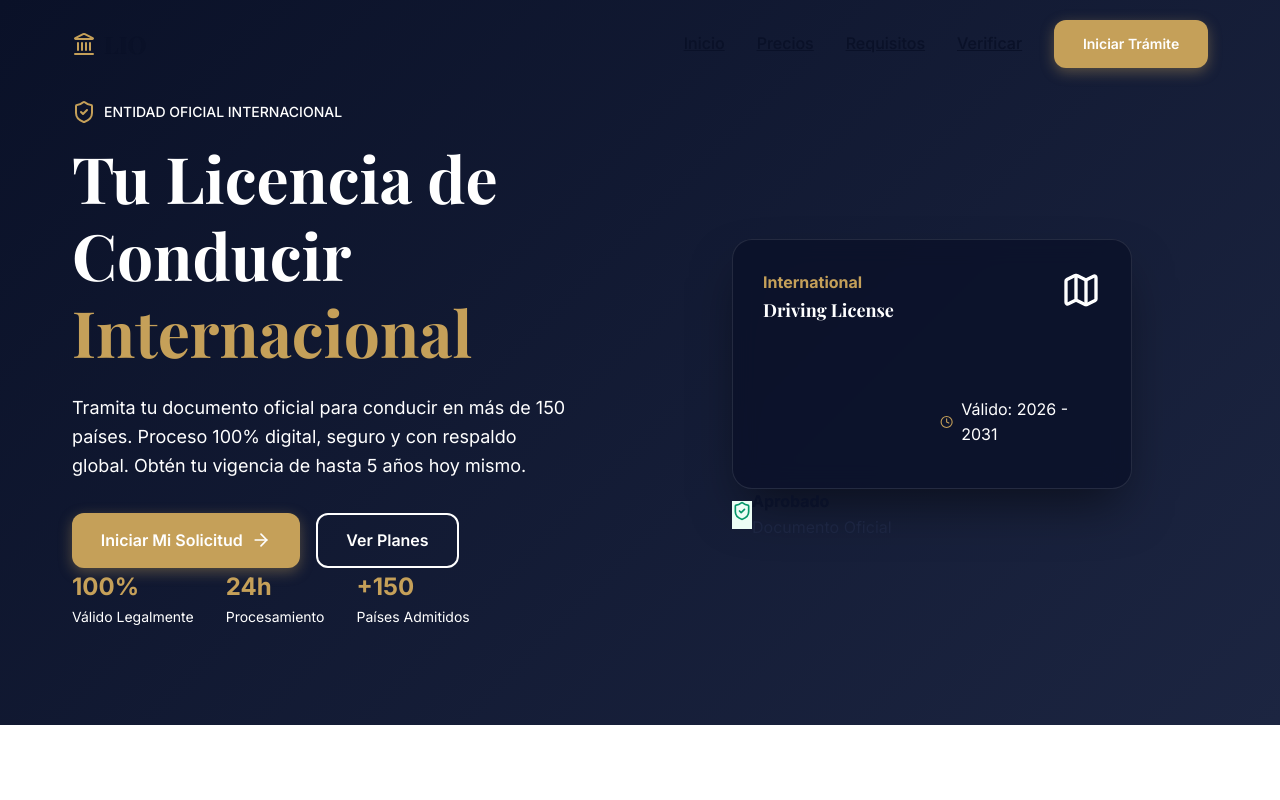
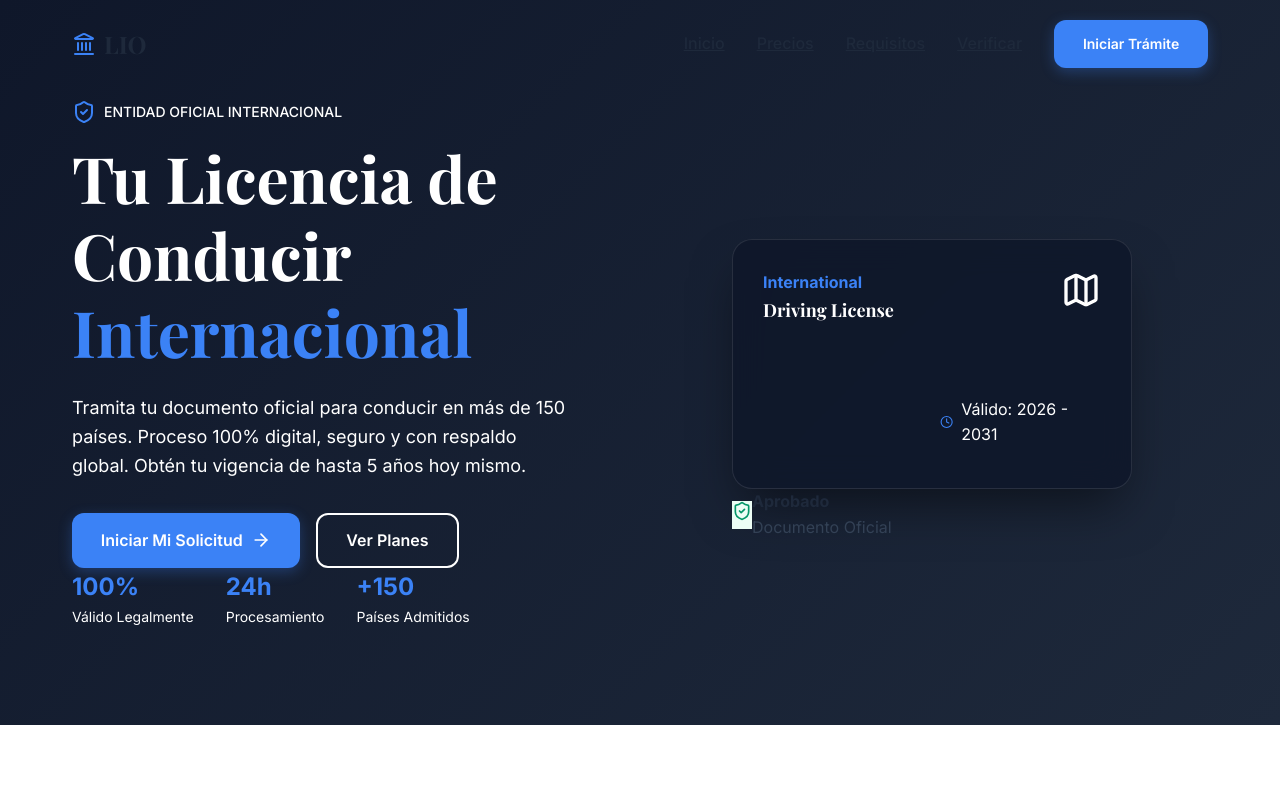
Before and after one commit to JAZB2612/Lio-web, a React (Vite) app: page / in a window 1280 px wide. Shown: the top 800 px of the page. Built offline with nearby package versions, Linux system fonts and the light colour scheme.

Commit message:
Update design: switch gold to neutral blue and add nav effects

```diff
--- a/public/success.html
+++ b/public/success.html
@@ -41,8 +41,8 @@
         .icon-circle {
             width: 80px;
             height: 80px;
-            background: #dcfce7;
-            color: #16a34a;
+            background: #dbeafe;
+            color: #2563eb;
             border-radius: 50%;
             display: flex;
             align-items: center;
--- a/src/components/AdminPanel.jsx
+++ b/src/components/AdminPanel.jsx
@@ -20,7 +20,7 @@ const AdminPanel = () => {
 
     if (!isLoggedIn) {
         return (
-            <section id="admin" style={{ background: '#f0f2f5', minHeight: '60vh', display: 'flex', alignItems: 'center' }}>
+            <section id="admin" style={{ background: 'var(--bg-subtle)', minHeight: '60vh', display: 'flex', alignItems: 'center' }}>
                 <div className="container" style={{ maxWidth: '400px' }}>
                     <div className="card text-center">
                         <div className="w-16 h-16 bg-bg-subtle rounded-full flex items-center justify-center mx-auto mb-6">
@@ -48,7 +48,7 @@ const AdminPanel = () => {
     }
 
     return (
-        <section style={{ background: '#f0f2f5', minHeight: '100vh' }}>
+        <section style={{ background: 'var(--bg-subtle)', minHeight: '100vh' }}>
             <div className="container">
                 <div className="flex justify-between items-center mb-8">
                     <div className="flex items-center gap-3">
--- a/src/components/Hero.jsx
+++ b/src/components/Hero.jsx
@@ -4,9 +4,9 @@ import { motion } from 'framer-motion';
 
 const Hero = () => {
     return (
-        <section className="relative overflow-hidden" style={{ minHeight: '90vh', display: 'flex', alignItems: 'center', paddingTop: '100px', background: 'linear-gradient(135deg, #0a1128 0%, #1c2541 100%)' }}>
+        <section className="relative overflow-hidden" style={{ minHeight: '90vh', display: 'flex', alignItems: 'center', paddingTop: '100px', background: 'linear-gradient(135deg, #0f172a 0%, #1e293b 100%)' }}>
             {/* Decorative background elements */}
-            <div className="absolute top-0 right-0 w-1/2 h-full opacity-10" style={{ background: 'radial-gradient(circle, #c5a059 0%, transparent 70%)', transform: 'translate(20%, -20%)' }}></div>
+            <div className="absolute top-0 right-0 w-1/2 h-full opacity-10" style={{ background: 'radial-gradient(circle, #3b82f6 0%, transparent 70%)', transform: 'translate(20%, -20%)' }}></div>
             <div className="absolute bottom-0 left-0 w-1/3 h-1/2 opacity-5" style={{ background: 'radial-gradient(circle, #ffffff 0%, transparent 70%)', transform: 'translate(-20%, 20%)' }}></div>
 
             <div className="container relative z-10 grid grid-cols-1 md-grid grid-cols-2 items-center gap-8">
--- a/src/components/Navbar.jsx
+++ b/src/components/Navbar.jsx
@@ -34,7 +34,7 @@ const Navbar = () => {
                         <a
                             key={link.name}
                             href={link.href}
-                            className="font-medium hover:text-primary transition-all text-secondary"
+                            className="nav-link font-medium hover:text-primary transition-all text-secondary"
                         >
                             {link.name}
                         </a>
--- a/src/index.css
+++ b/src/index.css
@@ -1,14 +1,14 @@
 @import url('https://fonts.googleapis.com/css2?family=Inter:wght@300;400;500;600;700&family=Playfair+Display:wght@700&display=swap');
 
 :root {
-  --primary: #c5a059;
-  --primary-hover: #b38f4d;
-  --secondary: #0a1128;
-  --accent: #3a506b;
+  --primary: #3b82f6;
+  --primary-hover: #2563eb;
+  --secondary: #1e293b;
+  --accent: #64748b;
   --bg-light: #ffffff;
-  --bg-subtle: #f8f9fa;
-  --bg-dark: #0a1128;
-  --text-main: #1c2541;
+  --bg-subtle: #f8fafc;
+  --bg-dark: #0f172a;
+  --text-main: #334155;
   --text-muted: #64748b;
   --white: #ffffff;
   --radius: 12px;
@@ -64,9 +64,9 @@ section {
 }
 
 .glass-dark {
-  background: rgba(10, 17, 40, 0.8);
-  backdrop-filter: blur(12px);
-  -webkit-backdrop-filter: blur(12px);
+  background: rgba(15, 23, 42, 0.85);
+  backdrop-filter: blur(16px);
+  -webkit-backdrop-filter: blur(16px);
   border: 1px solid rgba(255, 255, 255, 0.1);
 }
 
@@ -89,13 +89,25 @@ section {
 .btn-primary {
   background: var(--primary);
   color: white;
-  box-shadow: 0 4px 14px 0 rgba(197, 160, 89, 0.39);
+  box-shadow: 0 4px 14px 0 rgba(59, 130, 246, 0.3);
 }
 
 .btn-primary:hover {
   background: var(--primary-hover);
   transform: translateY(-2px);
-  box-shadow: 0 6px 20px rgba(197, 160, 89, 0.45);
+  box-shadow: 0 0 25px rgba(59, 130, 246, 0.6);
+}
+
+.nav-link {
+  color: var(--secondary);
+  font-weight: 500;
+  transition: var(--transition);
+  position: relative;
+}
+
+.nav-link:hover {
+  color: var(--primary) !important;
+  text-shadow: 0 0 15px rgba(59, 130, 246, 0.4);
 }
 
 .btn-secondary {
@@ -104,8 +116,9 @@ section {
 }
 
 .btn-secondary:hover {
-  background: #141e3c;
+  background: #334155;
   transform: translateY(-2px);
+  box-shadow: 0 0 20px rgba(255, 255, 255, 0.1);
 }
 
 .btn-outline {
@@ -148,7 +161,7 @@ select:focus,
 textarea:focus {
   outline: none;
   border-color: var(--primary);
-  box-shadow: 0 0 0 3px rgba(197, 160, 89, 0.1);
+  box-shadow: 0 0 0 3px rgba(59, 130, 246, 0.15);
 }
 
 /* Card Styles */
```
